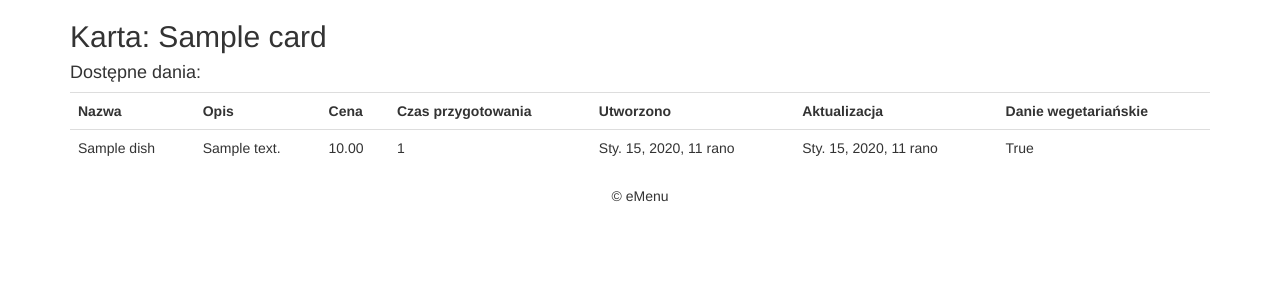
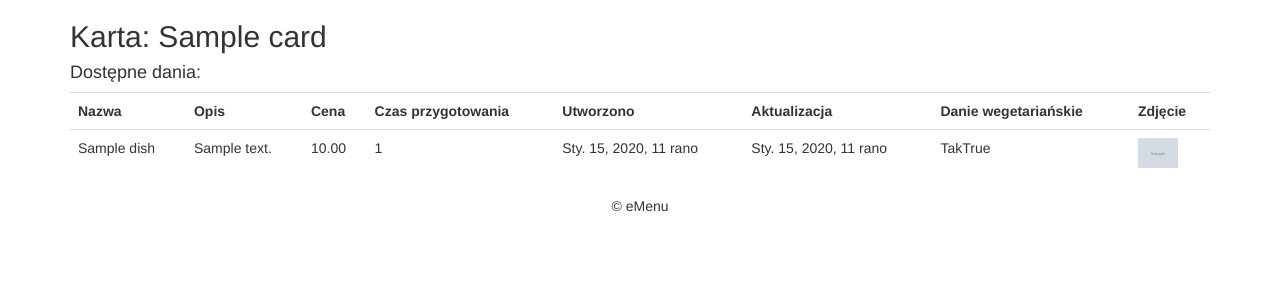
Before and after one commit to mkost/eMenu, a Django app: template templates/details.html in a window 1280 px wide. Shown: the part 70-370 px from the top of the page. Run offline with Django 3.2, Linux system fonts and the light colour scheme; the template is opened without the code that fills it: values that come from a table or form of the project are taken from there, others are empty; tables that the repository leaves empty hold one stand-in row (values such as "Sample post"); grey boxes marked "Sample" are stand-in pictures; parts of the project's set-up code (start-up, migrations or seed data) failed here and were passed over; some libraries are stand-ins or nearby versions.

Commit message:
possibility of adding picture to dish added

```diff
--- a/emenu/models.py
+++ b/emenu/models.py
@@ -1,3 +1,4 @@
+# coding=utf-8
 from django.db import models
 from django.utils import timezone
 
@@ -10,6 +11,7 @@ class Dish(models.Model):
     created = models.DateTimeField(editable=False)
     updated = models.DateTimeField(editable=False)
     is_vegetarian = models.BooleanField(default=False)
+    picture = models.ImageField(u'zdjęcie', null=True, blank=True, upload_to='dishes/')
 
     class Meta:
         verbose_name = u'danie'
--- a/emenu/settings.py
+++ b/emenu/settings.py
@@ -61,6 +61,7 @@ TEMPLATES = [
         'OPTIONS': {
             'context_processors': [
                 'django.template.context_processors.debug',
+                'django.template.context_processors.media',
                 'django.template.context_processors.request',
                 'django.contrib.auth.context_processors.auth',
                 'django.contrib.messages.context_processors.messages',
@@ -121,3 +122,6 @@ USE_TZ = True
 # https://docs.djangoproject.com/en/1.10/howto/static-files/
 
 STATIC_URL = '/static/'
+
+MEDIA_URL = "/media/"
+MEDIA_ROOT = os.path.join(BASE_DIR, "media")
--- a/emenu/urls.py
+++ b/emenu/urls.py
@@ -15,6 +15,8 @@ Including another URLconf
 """
 from django.conf.urls import url
 from django.contrib import admin
+from django.conf import settings
+from django.conf.urls.static import static
 
 import views
 
@@ -23,4 +25,4 @@ urlpatterns = [
     url(r'^admin/', admin.site.urls),
     url(r'^$', views.IndexView.as_view(), name='index'),
     url(r'^(?P<card_pk>\d+)/$', views.DetailsView.as_view(), name='details'),
-]
+] + static(settings.MEDIA_URL, document_root=settings.MEDIA_ROOT)
--- a/requirements.txt
+++ b/requirements.txt
@@ -2,4 +2,5 @@ coverage==4.2
 Django==1.10.4
 django-classy-tags==0.8.0
 django-sekizai==0.10.0
+Pillow==3.4.2
 pkg-resources==0.0.0
--- a/templates/details.html
+++ b/templates/details.html
@@ -14,6 +14,7 @@
                 <th>Utworzono</th>
                 <th>Aktualizacja</th>
                 <th>Danie wegetariańskie</th>
+                <th>Zdjęcie</th>
             </tr>
             {% for dish in dishes %}
                 <tr>
@@ -23,7 +24,13 @@
                     <td>{{ dish.preparation_time }}</td>
                     <td>{{ dish.created }}</td>
                     <td>{{ dish.updated }}</td>
-                    <td>{{ dish.is_vegetarian }}</td>
+                    <td>{% if dish.is_vegetarian %}Tak{{ dish.is_vegetarian }}{% else %}Nie{% endif %}</td>
+                    <td>
+                        {% if dish.picture %}
+                            <a href="{{ dish.picture.url }}"><img src="{{ dish.picture.url }}" style="height: 30px;" /></a></td>
+                        {% else %}
+                            ---
+                        {% endif %}
                 </tr>
             {% endfor %}
         </table>
```
Also changed, not shown: emenu/migrations/0002_dish_picture.py (added).
